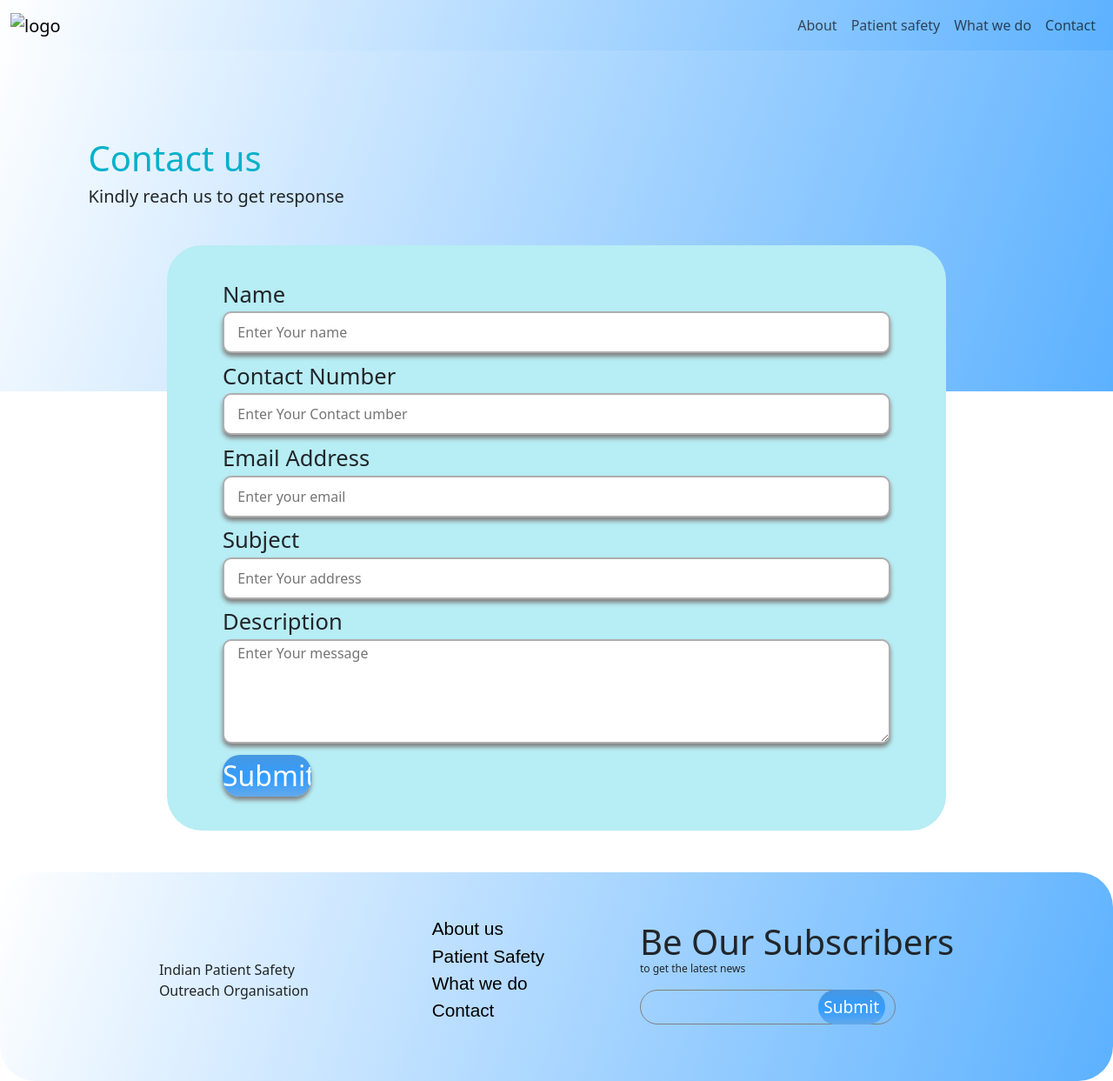
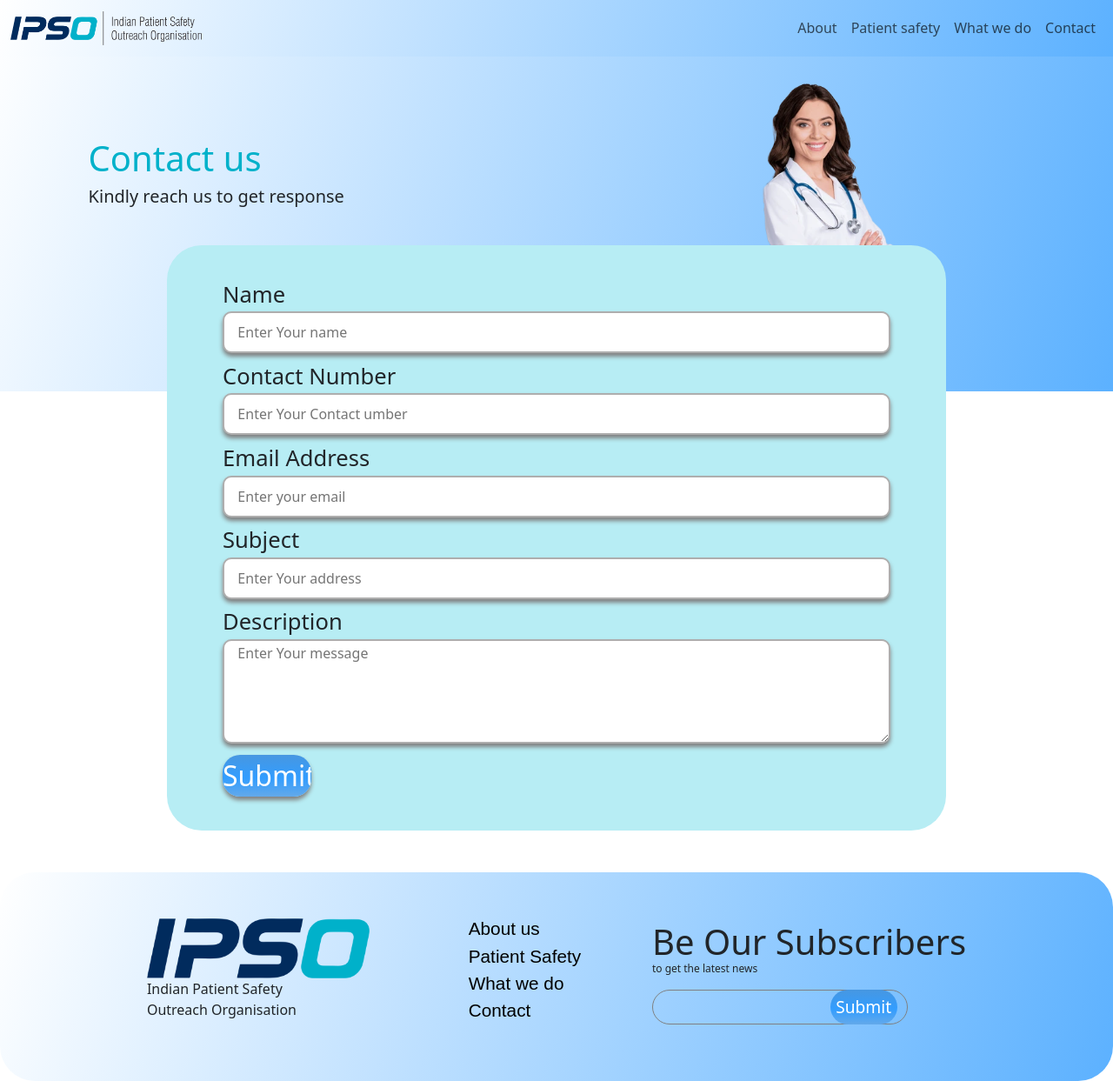
Before and after one commit to Mohdtabish75/ipso, a plain HTML site: page contact.html in a window 1280 px wide. Shown: the whole page at 87% size. Drawn offline with nearby package versions, Linux system fonts and the light colour scheme.

Commit message:
Update contact.html

```diff
--- a/contact.html
+++ b/contact.html
@@ -303,7 +303,7 @@
 <body>
     <nav class="navbar navbar-expand-lg fixed-top" style="background: linear-gradient(-71deg, rgba(92, 177, 255, 1) 0%, rgba(255, 255, 255, 1) 100%);">
         <div class="container" style="max-width: 1440px;">
-            <a class="navbar-brand" href="#"><img src="./Assets/logo/IPSO_Logofinal[1].png" alt="logo"
+            <a class="navbar-brand" href="#"><img src="IPSO_Logofinal[1].png" alt="logo"
                     style="width: 220px; height: auto;"></a>
             <button class="navbar-toggler" type="button" data-bs-toggle="collapse" data-bs-target="#navbarResponsive"
                 aria-controls="navbarResponsive" aria-expanded="false" aria-label="Toggle navigation">
@@ -338,7 +338,7 @@
                         </div>
                         <div class="col-lg-6">
                             <div class="how-img">
-                                <img src="./Assets/images/Layer 1.png" class="img-fluid" alt="" />
+                                <img src="Layer 1.png" class="img-fluid" alt="" />
                             </div>
                         </div>
                     </div>
@@ -368,7 +368,7 @@
     <footer>
         <div id="footer-page">
             <div>
-                <img src="Assets/logo/IPSO Logofinal[1] single.png" alt=""><br>
+                <img src="IPSO Logofinal[1] single.png" alt=""><br>
                 <p>Indian Patient Safety <br> Outreach Organisation</p>
             </div>
             <ul>
```
